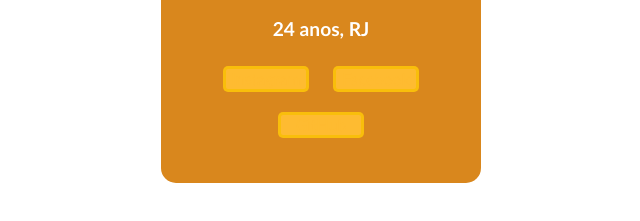
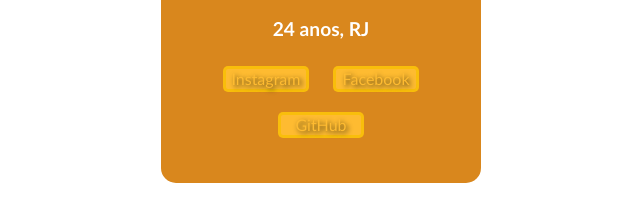
Before and after one commit to icfmoura/profile, a plain HTML site: page index.html in a window 1280 px wide. Shown: the part 245-466 px from the top of the page, without its empty margins (319-959 px from the left). Drawn offline with Linux system fonts and the light colour scheme.

Commit message:
add shaddows

```diff
--- a/style.css
+++ b/style.css
@@ -54,6 +54,7 @@
     border-radius: 5px;
     margin: 10px;
     background-color: #FEBB31;
+    text-shadow: 2px 2px 5px rgba(4, 0, 0, 0.719);
 }
 
 p:hover {
```
